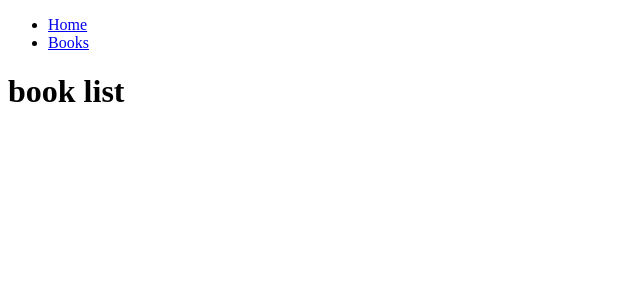
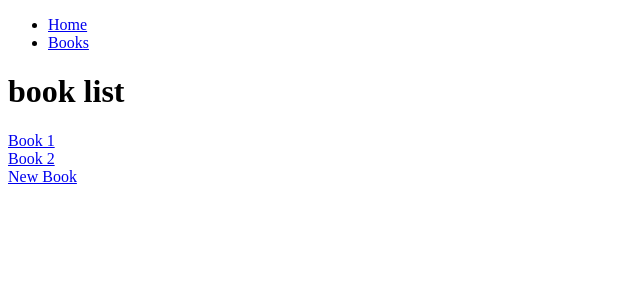
Before and after one commit to AmrMasri/react-js, a React (Vite) app: page /Books in a window 1280 px wide. Shown: the top 300 px of the page, without its empty margins (0-640 px from the left). Built offline with nearby package versions, Linux system fonts and the light colour scheme.

Commit message:
dsfjdjiofkj

```diff
--- a/src/App.jsx
+++ b/src/App.jsx
@@ -1,7 +1,8 @@
-import { Link ,Route, Routes } from "react-router-dom";
+import { Link, Route, Routes } from "react-router-dom";
 import { Home } from "./pages/Home";
 import { BookList } from "./pages/BookLIst";
 import { Book } from "./pages/Book";
+import { NewBook } from "./pages/NewBook";
 
 function App() {
   return (
@@ -20,6 +21,7 @@
         <Route path="/" element={<Home />} />
         <Route path="/Books" element={<BookList />} />
         <Route path="/Books/:id" element={<Book />} />
+        <Route path="/Books/new" element={<NewBook />} />
       </Routes>
     </>
   );
--- a/src/pages/Book.jsx
+++ b/src/pages/Book.jsx
@@ -1,3 +1,6 @@
+import { useParams } from "react-router-dom"
+
 export function Book(){
-    return <h1>book</h1>
+   const {id} = useParams()
+    return <h1>book {id}</h1>
 }
--- a/src/pages/BookLIst.jsx
+++ b/src/pages/BookLIst.jsx
@@ -1,3 +1,12 @@
-export function BookList(){
-    return <h1>book list</h1>
+import { Link } from "react-router-dom";
+
+export function BookList() {
+  return (
+    <>
+      <h1>book list</h1>
+      <Link to= "/books/1">Book 1</Link><br/>
+      <Link to= "/books/2">Book 2</Link><br />
+      <Link to= "/books/new">New Book </Link>
+    </>
+  );
 }
```
